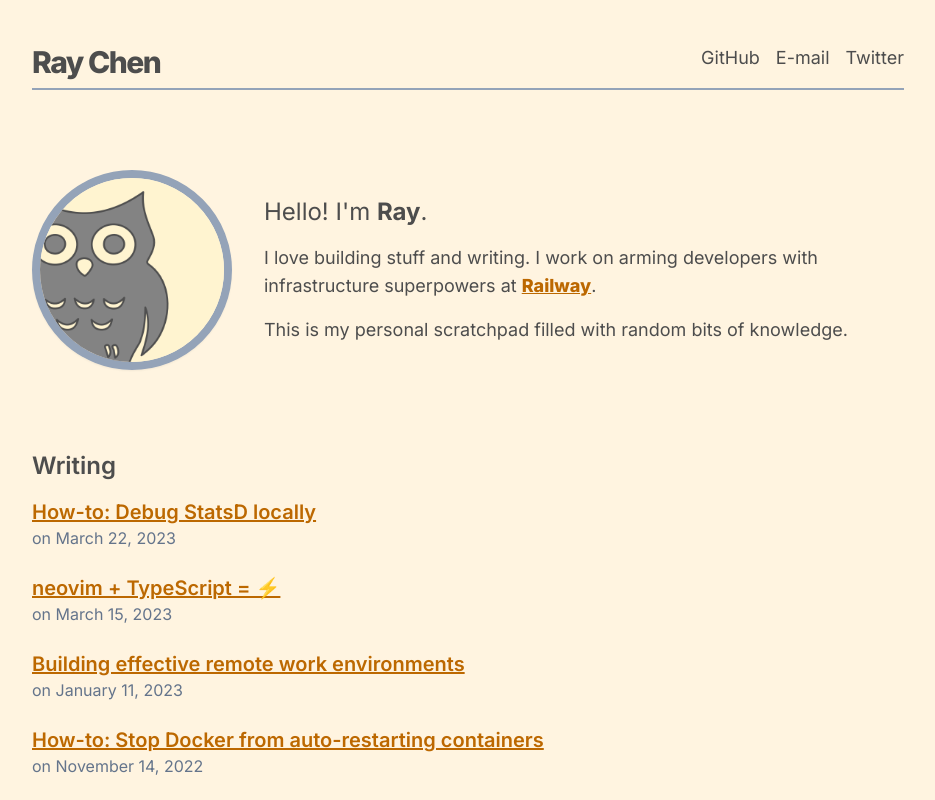
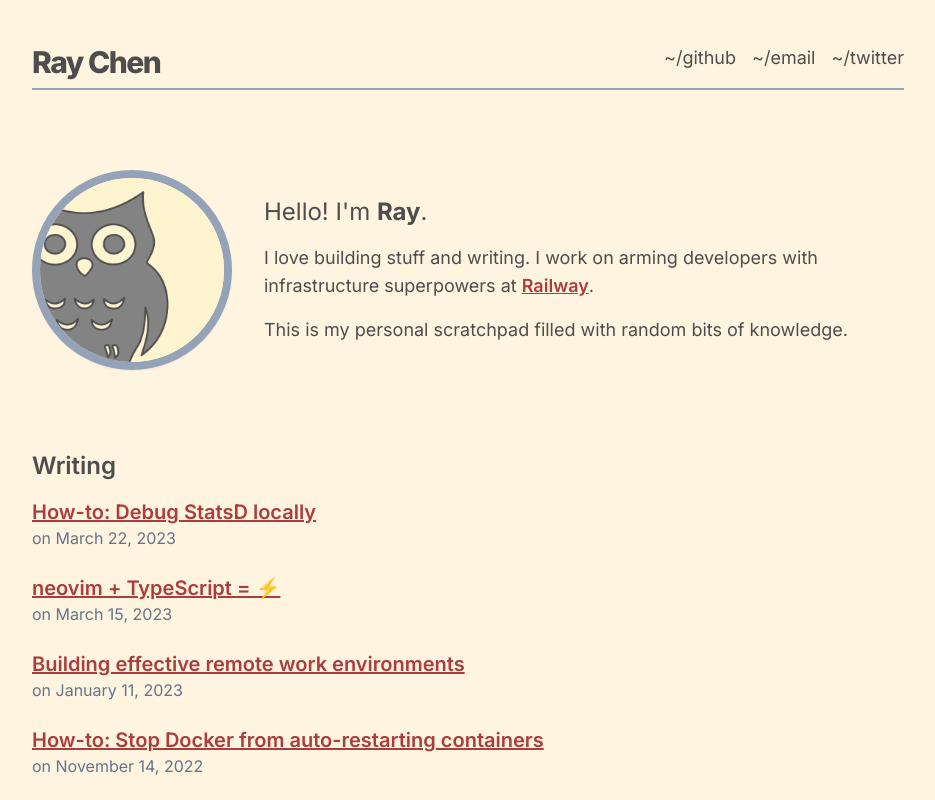
Before and after one commit to half0wl/raychen.io, a Next.js app: page / in a window 1280 px wide. In both pictures the pointer is over the link "Railway". Shown: the top 800 px of the page, without its empty margins (172-1107 px from the left). Built offline with nearby package versions, Linux system fonts and the light colour scheme.

Commit message:
feat(site): Tweak nav, bring back old a color

```diff
--- a/src/components/nav.tsx
+++ b/src/components/nav.tsx
@@ -11,13 +11,13 @@ const Nav = () => {
       </Link>
       <ul className="list-none [&>li:not(:first-child)]:ml-4 [&>li]:inline">
         <li>
-          <ExtLink href="https://github.com/half0wl">GitHub</ExtLink>
+          <ExtLink href="https://github.com/half0wl">~/github</ExtLink>
         </li>
         <li>
-          <ExtLink href="mailto:ray@raychen.io">E-mail</ExtLink>
+          <ExtLink href="mailto:ray@raychen.io">~/email</ExtLink>
         </li>
         <li>
-          <ExtLink href="https://twitter.com/rayofbytes">Twitter</ExtLink>
+          <ExtLink href="https://twitter.com/rayofbytes">~/twitter</ExtLink>
         </li>
       </ul>
     </nav>
--- a/src/styles/globals.css
+++ b/src/styles/globals.css
@@ -21,8 +21,7 @@ body {
 }
 
 main a {
-  /* color: #aa3d3d; */
-  color: #bc6800;
+  color: #aa3d3d;
   font-weight: 600;
   text-decoration: underline;
 }
@@ -33,16 +32,14 @@ main h1 a {
 }
 
 main a:hover {
-  /* color: #aa3d3d; */
-  color: #bc6800;
-  font-weight: 800;
+  color: #aa3d3d;
+  font-weight: 600;
   text-decoration: underline;
 }
 
-a:hover {
-  /* color: #aa3d3d; */
-  color: #bc6800;
-  font-weight: 800;
+nav ul a:hover {
+  color: #aa3d3d;
+  font-weight: 600;
 }
 
 :not(pre) > code {
```
